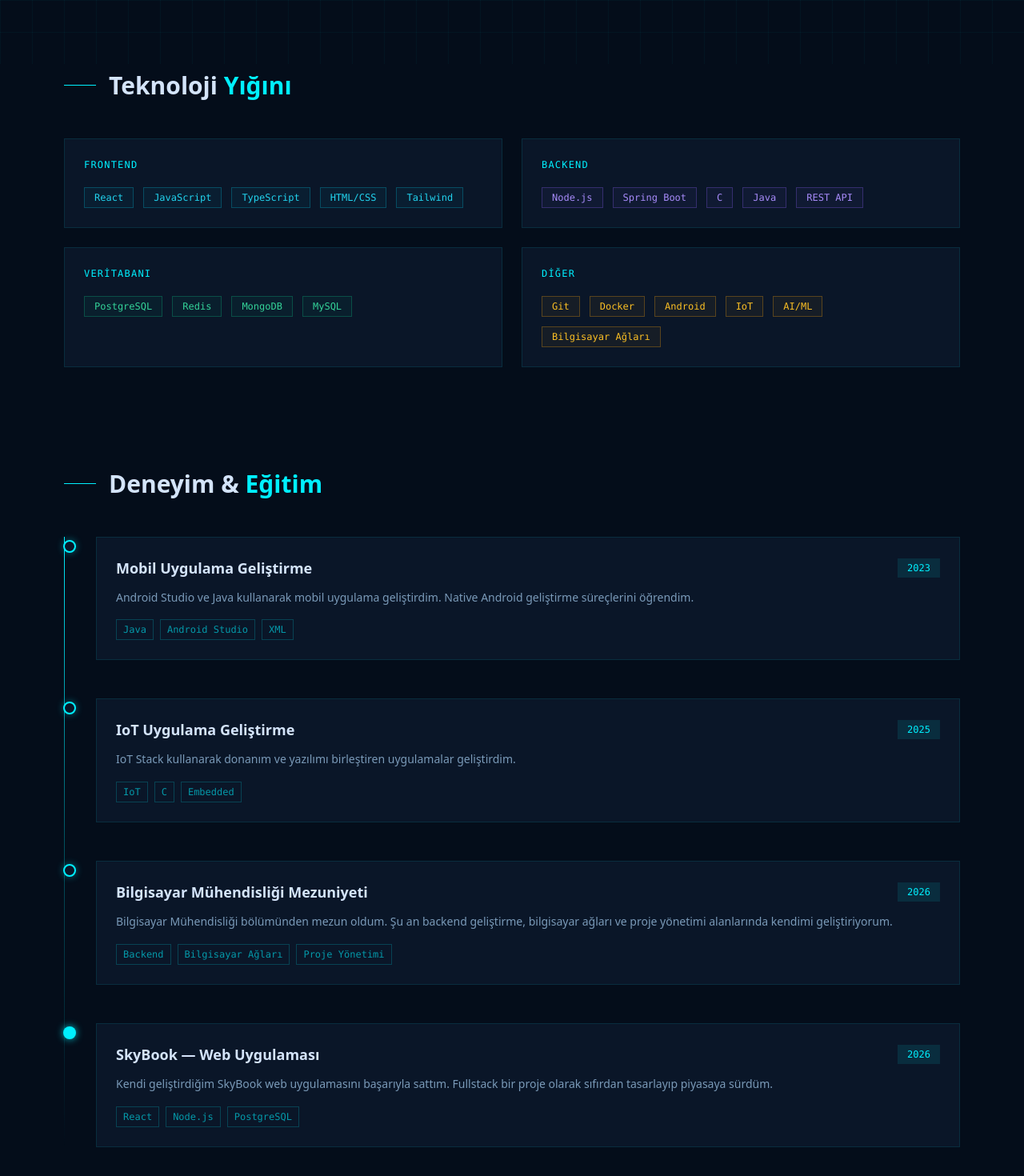
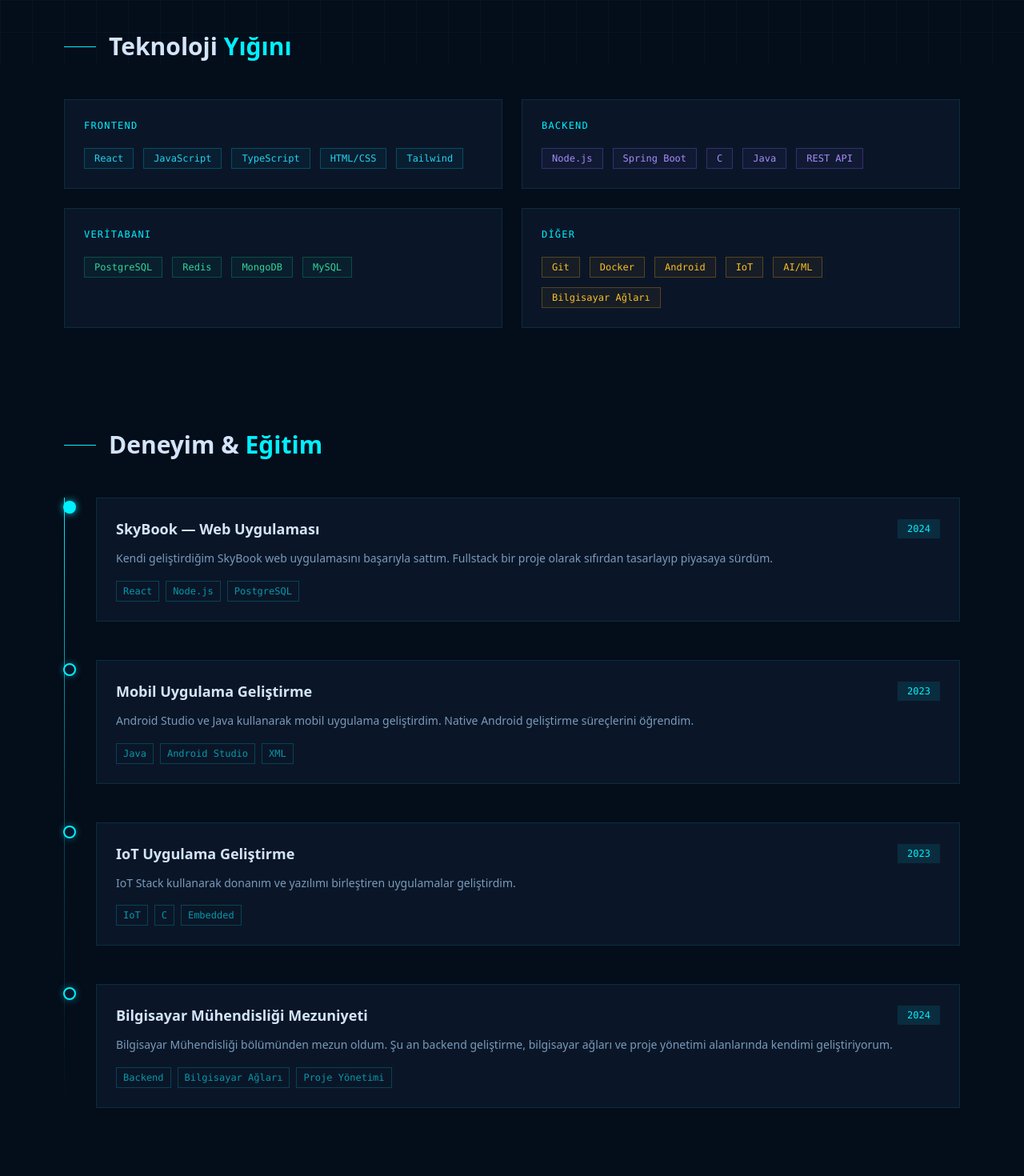
Before and after one commit to batuarda12/code-ghost-portfolio, a React (Vite) app: page /about in a window 1280 px wide. Shown: the part 720-2190 px from the top of the page at 80% size. Built offline with nearby package versions, Linux system fonts and the light colour scheme.

Commit message:
mobil uyumluluk eklendi: responsive grid, hamburger menü

```diff
--- a/src/pages/About.jsx
+++ b/src/pages/About.jsx
@@ -1,7 +1,6 @@
 function About() {
   return (
     <div className="relative min-h-screen bg-[#040d1a] pt-24 pb-20">
-      {/* Arkaplan grid */}
       <div
         className="fixed inset-0 pointer-events-none"
         style={{
@@ -13,18 +12,16 @@ function About() {
         }}
       />
 
-      <div className="relative z-10 max-w-[1200px] mx-auto px-10">
-        {/* ── HERO BÖLÜMÜ ── */}
-        <div className="grid grid-cols-2 gap-16 items-center mb-32">
-          {/* Sol: Bio */}
+      <div className="relative z-10 max-w-[1200px] mx-auto px-6 md:px-10">
+        {/* ── HERO ── */}
+        <div className="grid grid-cols-1 md:grid-cols-2 gap-8 md:gap-16 items-center mb-32">
           <div>
-            {/* Üst etiket */}
             <div className="flex items-center gap-3 mb-6">
               <div className="w-10 h-px bg-[#00f0ff]" />
               <span className="font-mono text-xs text-[#00f0ff] tracking-[0.2em]">HAKKIMDA</span>
             </div>
 
-            <h1 className="text-5xl font-extrabold leading-tight tracking-tight mb-6">
+            <h1 className="text-4xl md:text-5xl font-extrabold leading-tight tracking-tight mb-6">
               Kod Yazan,
               <br />
               <span className="text-[#00f0ff]">Sistem Kuran</span>
@@ -32,49 +29,41 @@ function About() {
               Geliştirici.
             </h1>
 
-            <p className="text-[#7a9ab8] text-lg leading-relaxed mb-6">
+            <p className="text-[#7a9ab8] text-base md:text-lg leading-relaxed mb-6">
               2 yıldır aktif olarak yazılım geliştiriyorum. Web'den mobil'e, IoT'den yapay zeka
               destekli uygulamalara kadar pek çok alanda proje ürettim.
             </p>
 
-            <p className="text-[#7a9ab8] text-lg leading-relaxed mb-6">
+            <p className="text-[#7a9ab8] text-base md:text-lg leading-relaxed mb-6">
               Daha önce <span className="text-[#00f0ff] font-semibold">SkyBook</span> adlı bir web
               uygulaması geliştirip sattım. Android Studio ile Java kullanarak mobil uygulama
               geliştirdim. Yapay zekayı aktif olarak araştırma ve geliştirme süreçlerime entegre
               ediyorum.
             </p>
 
-            <p className="text-[#7a9ab8] text-lg leading-relaxed">
+            <p className="text-[#7a9ab8] text-base md:text-lg leading-relaxed">
               Kendimi özellikle <span className="text-[#00f0ff] font-semibold">backend</span>{' '}
               alanında geliştirmek istiyorum. Bunun yanında bilgisayar ağları ve proje yönetimi
               konularında da aktif olarak ilerliyorum.
             </p>
           </div>
 
-          {/* Sağ: Fotoğraf placeholder */}
           <div className="relative flex justify-center">
-            {/* Fotoğraf kutusu */}
-            <div className="w-72 h-80 border-2 border-[#00f0ff]/20 bg-[#0a1628] flex items-center justify-center relative">
+            <div className="w-64 md:w-72 h-72 md:h-80 border-2 border-[#00f0ff]/20 bg-[#0a1628] flex items-center justify-center relative">
               <div className="text-center">
                 <div className="text-5xl mb-4">👻</div>
                 <div className="font-mono text-xs text-[#3a5a72]">FOTOĞRAF YAKINDA</div>
               </div>
-
-              {/* Köşe süslemeleri */}
               <div className="absolute -top-3 -left-3 w-6 h-6 border-t-2 border-l-2 border-[#00f0ff]" />
               <div className="absolute -top-3 -right-3 w-6 h-6 border-t-2 border-r-2 border-[#00f0ff]" />
               <div className="absolute -bottom-3 -left-3 w-6 h-6 border-b-2 border-l-2 border-[#00f0ff]" />
               <div className="absolute -bottom-3 -right-3 w-6 h-6 border-b-2 border-r-2 border-[#00f0ff]" />
             </div>
-
-            {/* Sağdaki dekoratif çizgi */}
-            <div className="absolute -right-4 top-0 bottom-0 w-px bg-gradient-to-b from-transparent via-[#00f0ff]/30 to-transparent" />
           </div>
         </div>
 
         {/* ── TECH STACK ── */}
         <div className="mb-32">
-          {/* Başlık */}
           <div className="flex items-center gap-4 mb-12">
             <div className="w-10 h-px bg-[#00f0ff]" />
             <h2 className="text-3xl font-bold">
@@ -82,9 +71,7 @@ function About() {
             </h2>
           </div>
 
-          {/* Kartlar */}
-          <div className="grid grid-cols-2 gap-6">
-            {/* Frontend */}
+          <div className="grid grid-cols-1 md:grid-cols-2 gap-6">
             <div className="bg-[#0a1628] border border-[#00f0ff]/10 p-6 hover:border-[#00f0ff]/30 transition-all">
               <h3 className="font-mono text-xs text-[#00f0ff] tracking-widest mb-5">FRONTEND</h3>
               <div className="flex flex-wrap gap-3">
@@ -99,7 +86,6 @@ function About() {
               </div>
             </div>
 
-            {/* Backend */}
             <div className="bg-[#0a1628] border border-[#00f0ff]/10 p-6 hover:border-[#00f0ff]/30 transition-all">
               <h3 className="font-mono text-xs text-[#00f0ff] tracking-widest mb-5">BACKEND</h3>
               <div className="flex flex-wrap gap-3">
@@ -114,7 +100,6 @@ function About() {
               </div>
             </div>
 
-            {/* Veritabanı */}
             <div className="bg-[#0a1628] border border-[#00f0ff]/10 p-6 hover:border-[#00f0ff]/30 transition-all">
               <h3 className="font-mono text-xs text-[#00f0ff] tracking-widest mb-5">VERİTABANI</h3>
               <div className="flex flex-wrap gap-3">
@@ -129,7 +114,6 @@ function About() {
               </div>
             </div>
 
-            {/* Diğer */}
             <div className="bg-[#0a1628] border border-[#00f0ff]/10 p-6 hover:border-[#00f0ff]/30 transition-all">
               <h3 className="font-mono text-xs text-[#00f0ff] tracking-widest mb-5">DİĞER</h3>
               <div className="flex flex-wrap gap-3">
@@ -148,7 +132,6 @@ function About() {
 
         {/* ── TİMLİNE ── */}
         <div className="mb-32">
-          {/* Başlık */}
           <div className="flex items-center gap-4 mb-12">
             <div className="w-10 h-px bg-[#00f0ff]" />
             <h2 className="text-3xl font-bold">
@@ -156,31 +139,63 @@ function About() {
             </h2>
           </div>
 
-          {/* Timeline */}
           <div className="relative">
-            {/* Dikey çizgi */}
             <div className="absolute left-0 top-0 bottom-0 w-px bg-gradient-to-b from-[#00f0ff] via-[#00f0ff]/30 to-transparent" />
 
-            {/* Timeline itemları */}
             <div className="space-y-12 pl-10">
-              {/* Item 1 */}
-
-              <div className="relative">
-                <div className="absolute -left-[41px] top-1 w-4 h-4 rounded-full bg-[#0a1628] border-2 border-[#00f0ff] shadow-[0_0_10px_rgba(0,240,255,0.4)]" />
+              {[
+                {
+                  baslik: 'SkyBook — Web Uygulaması',
+                  tarih: '2024',
+                  aciklama:
+                    'Kendi geliştirdiğim SkyBook web uygulamasını başarıyla sattım. Fullstack bir proje olarak sıfırdan tasarlayıp piyasaya sürdüm.',
+                  teknolojiler: ['React', 'Node.js', 'PostgreSQL'],
+                  dolu: true,
+                },
+                {
+                  baslik: 'Mobil Uygulama Geliştirme',
+                  tarih: '2023',
+                  aciklama:
+                    'Android Studio ve Java kullanarak mobil uygulama geliştirdim. Native Android geliştirme süreçlerini öğrendim.',
+                  teknolojiler: ['Java', 'Android Studio', 'XML'],
+                  dolu: false,
+                },
+                {
+                  baslik: 'IoT Uygulama Geliştirme',
+                  tarih: '2023',
+                  aciklama:
+                    'IoT Stack kullanarak donanım ve yazılımı birleştiren uygulamalar geliştirdim.',
+                  teknolojiler: ['IoT', 'C', 'Embedded'],
+                  dolu: false,
+                },
+                {
+                  baslik: 'Bilgisayar Mühendisliği Mezuniyeti',
+                  tarih: '2024',
+                  aciklama:
+                    'Bilgisayar Mühendisliği bölümünden mezun oldum. Şu an backend geliştirme, bilgisayar ağları ve proje yönetimi alanlarında kendimi geliştiriyorum.',
+                  teknolojiler: ['Backend', 'Bilgisayar Ağları', 'Proje Yönetimi'],
+                  dolu: false,
+                },
+              ].map((item, i) => (
+                <div key={i} className="relative">
+                  <div
+                    className={`absolute -left-[41px] top-1 w-4 h-4 rounded-full ${
+                      item.dolu
+                        ? 'bg-[#00f0ff] shadow-[0_0_10px_rgba(0,240,255,0.8)]'
+                        : 'bg-[#0a1628] border-2 border-[#00f0ff] shadow-[0_0_10px_rgba(0,240,255,0.4)]'
+                    }`}
+                  />
 
                   <div className="bg-[#0a1628] border border-[#00f0ff]/10 p-6 hover:border-[#00f0ff]/30 transition-all">
                     <div className="flex items-center justify-between mb-3">
-                    <h3 className="text-lg font-bold text-[#d4e4fa]">Mobil Uygulama Geliştirme</h3>
-                    <span className="font-mono text-xs text-[#00f0ff] bg-[#00f0ff]/10 px-3 py-1">
-                      2023
+                      <h3 className="text-lg font-bold text-[#d4e4fa]">{item.baslik}</h3>
+                      <span className="font-mono text-xs text-[#00f0ff] bg-[#00f0ff]/10 px-3 py-1 shrink-0 ml-4">
+                        {item.tarih}
                       </span>
                     </div>
-                  <p className="text-[#7a9ab8] text-sm leading-relaxed mb-4">
-                    Android Studio ve Java kullanarak mobil uygulama geliştirdim. Native Android
-                    geliştirme süreçlerini öğrendim.
-                  </p>
+                    <p className="text-[#7a9ab8] text-sm leading-relaxed mb-4">{item.aciklama}</p>
                     <div className="flex gap-2 flex-wrap">
-                    {['Java', 'Android Studio', 'XML'].map((t) => (
+                      {item.teknolojiler.map((t) => (
                         <span
                           key={t}
                           className="font-mono text-xs px-2 py-1 border border-[#00f0ff]/20 text-[#00f0ff]/60"
@@ -191,91 +206,7 @@ function About() {
                     </div>
                   </div>
                 </div>
-
-              {/* Item 2 */}
-              <div className="relative">
-                <div className="absolute -left-[41px] top-1 w-4 h-4 rounded-full bg-[#0a1628] border-2 border-[#00f0ff] shadow-[0_0_10px_rgba(0,240,255,0.4)]" />
-
-                <div className="bg-[#0a1628] border border-[#00f0ff]/10 p-6 hover:border-[#00f0ff]/30 transition-all">
-                  <div className="flex items-center justify-between mb-3">
-                    <h3 className="text-lg font-bold text-[#d4e4fa]">IoT Uygulama Geliştirme</h3>
-                    <span className="font-mono text-xs text-[#00f0ff] bg-[#00f0ff]/10 px-3 py-1">
-                      2025
-                    </span>
-                  </div>
-                  <p className="text-[#7a9ab8] text-sm leading-relaxed mb-4">
-                    IoT Stack kullanarak donanım ve yazılımı birleştiren uygulamalar geliştirdim.
-                  </p>
-                  <div className="flex gap-2 flex-wrap">
-                    {['IoT', 'C', 'Embedded'].map((t) => (
-                      <span
-                        key={t}
-                        className="font-mono text-xs px-2 py-1 border border-[#00f0ff]/20 text-[#00f0ff]/60"
-                      >
-                        {t}
-                      </span>
               ))}
-                  </div>
-                </div>
-              </div>
-
-              {/* Item 3 */}
-              <div className="relative">
-                <div className="absolute -left-[41px] top-1 w-4 h-4 rounded-full bg-[#0a1628] border-2 border-[#00f0ff] shadow-[0_0_10px_rgba(0,240,255,0.4)]" />
-
-                <div className="bg-[#0a1628] border border-[#00f0ff]/10 p-6 hover:border-[#00f0ff]/30 transition-all">
-                  <div className="flex items-center justify-between mb-3">
-                    <h3 className="text-lg font-bold text-[#d4e4fa]">
-                      Bilgisayar Mühendisliği Mezuniyeti
-                    </h3>
-                    <span className="font-mono text-xs text-[#00f0ff] bg-[#00f0ff]/10 px-3 py-1">
-                      2026
-                    </span>
-                  </div>
-                  <p className="text-[#7a9ab8] text-sm leading-relaxed mb-4">
-                    Bilgisayar Mühendisliği bölümünden mezun oldum. Şu an backend geliştirme,
-                    bilgisayar ağları ve proje yönetimi alanlarında kendimi geliştiriyorum.
-                  </p>
-                  <div className="flex gap-2 flex-wrap">
-                    {['Backend', 'Bilgisayar Ağları', 'Proje Yönetimi'].map((t) => (
-                      <span
-                        key={t}
-                        className="font-mono text-xs px-2 py-1 border border-[#00f0ff]/20 text-[#00f0ff]/60"
-                      >
-                        {t}
-                      </span>
-                    ))}
-                  </div>
-                </div>
-              </div>
-              {/* Item 4 */}
-              <div className="relative">
-                {/* Nokta */}
-                <div className="absolute -left-[41px] top-1 w-4 h-4 rounded-full bg-[#00f0ff] shadow-[0_0_10px_rgba(0,240,255,0.8)]" />
-
-                <div className="bg-[#0a1628] border border-[#00f0ff]/10 p-6 hover:border-[#00f0ff]/30 transition-all">
-                  <div className="flex items-center justify-between mb-3">
-                    <h3 className="text-lg font-bold text-[#d4e4fa]">SkyBook — Web Uygulaması</h3>
-                    <span className="font-mono text-xs text-[#00f0ff] bg-[#00f0ff]/10 px-3 py-1">
-                      2026
-                    </span>
-                  </div>
-                  <p className="text-[#7a9ab8] text-sm leading-relaxed mb-4">
-                    Kendi geliştirdiğim SkyBook web uygulamasını başarıyla sattım. Fullstack bir
-                    proje olarak sıfırdan tasarlayıp piyasaya sürdüm.
-                  </p>
-                  <div className="flex gap-2 flex-wrap">
-                    {['React', 'Node.js', 'PostgreSQL'].map((t) => (
-                      <span
-                        key={t}
-                        className="font-mono text-xs px-2 py-1 border border-[#00f0ff]/20 text-[#00f0ff]/60"
-                      >
-                        {t}
-                      </span>
-                    ))}
-                  </div>
-                </div>
-              </div>
             </div>
           </div>
         </div>
--- a/src/pages/Contact.jsx
+++ b/src/pages/Contact.jsx
@@ -51,9 +51,8 @@ function Contact() {
             dönerim.
           </p>
         </div>
-
         {/* İki kolon */}
-        <div className="grid grid-cols-2 gap-16">
+        <div className="grid grid-cols-1 md:grid-cols-2 gap-8 md:gap-16">
           {/* SOL: Sosyal linkler */}
           <div className="space-y-6">
             {/* GitHub */}
--- a/src/pages/Projects.jsx
+++ b/src/pages/Projects.jsx
@@ -35,7 +35,7 @@ const PROJELER = [
 function ProjeKarti({ proje }) {
   return (
     <div
-      className={`bg-[#0a1628] border border-[#00f0ff]/10 p-8 hover:border-[#00f0ff]/40 transition-all group ${proje.buyuk ? 'col-span-2' : ''}`}
+      className={`bg-[#0a1628] border border-[#00f0ff]/10 p-8 hover:border-[#00f0ff]/40 transition-all group ${proje.buyuk ? 'md:col-span-2' : ''}`}
     >
       {/* Üst kısım */}
       <div className="flex items-center justify-between mb-6">
```
Also changed, not shown: src/components/Navbar.jsx (+48 -7 lines), src/pages/Home.jsx (+10 -11 lines). Lines whose indentation alone changed are shown as unchanged.
